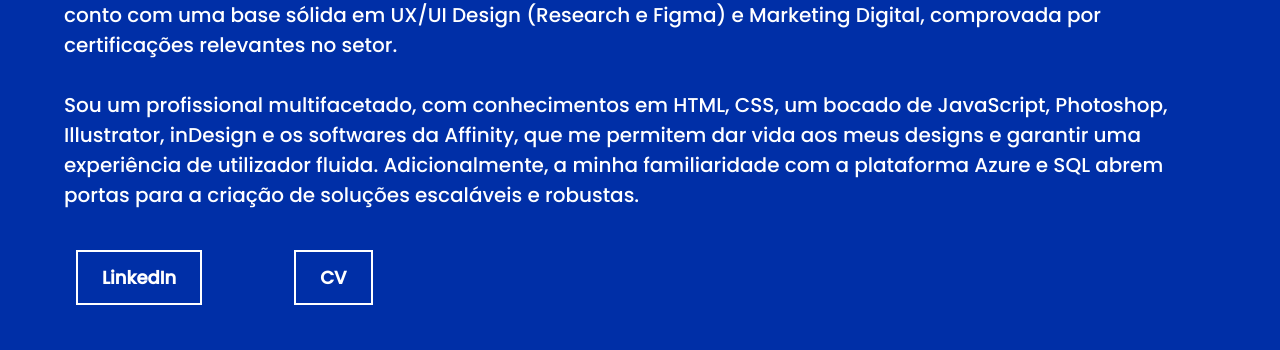
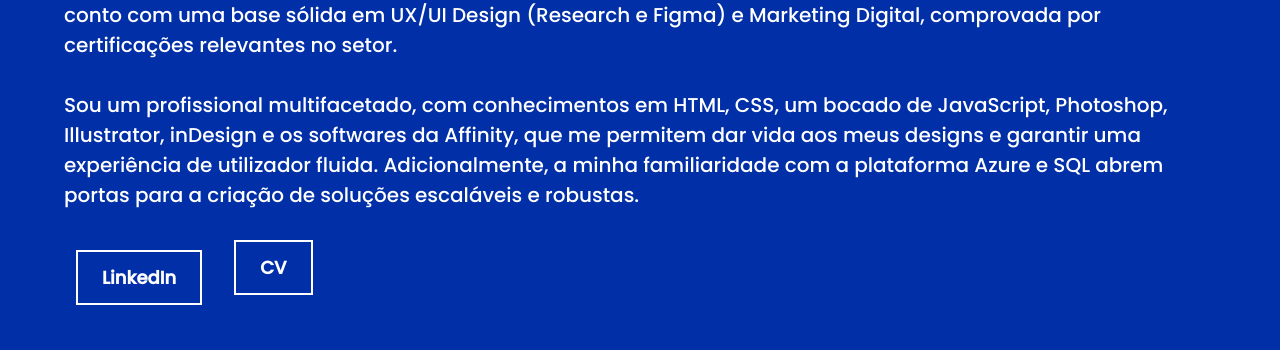
Before and after one commit to vitor-As/portfolio.github.io, a plain HTML site: page index.html in a window 1280 px wide. Shown: the part 339-689 px from the top of the page. Drawn offline with Linux system fonts and the light colour scheme.

Commit message:
Update index.html

```diff
--- a/index.html
+++ b/index.html
@@ -45,7 +45,7 @@
                 <a href="https://www.linkedin.com/in/vitor-pinto-734281220/" target="_blank" rel="noopener" class="button">LinkedIn</a>
               </div>
 
-              <div class="button-container">
+              <div class="button-containerTwo">
                 <!--<a href="path/to/cv.pdf" download class="button" target="_blank" rel="noopener">Download CV</a> -->
                 <a href="https://drive.google.com/file/d/1tjTXTpGa7Lb1ImefxqTOfTN_OmjzxuIY/view?usp=drive_link" target="_blank" rel="noopener" class="button">CV</a>
               </div>
```
